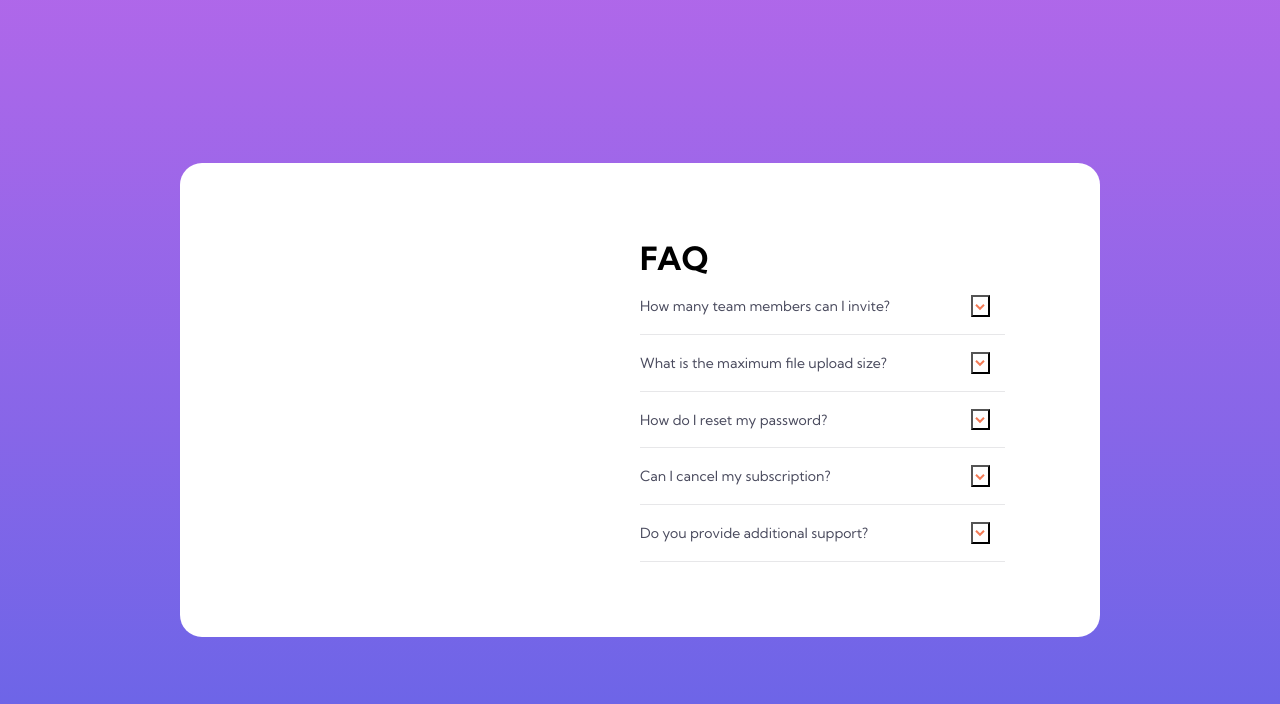
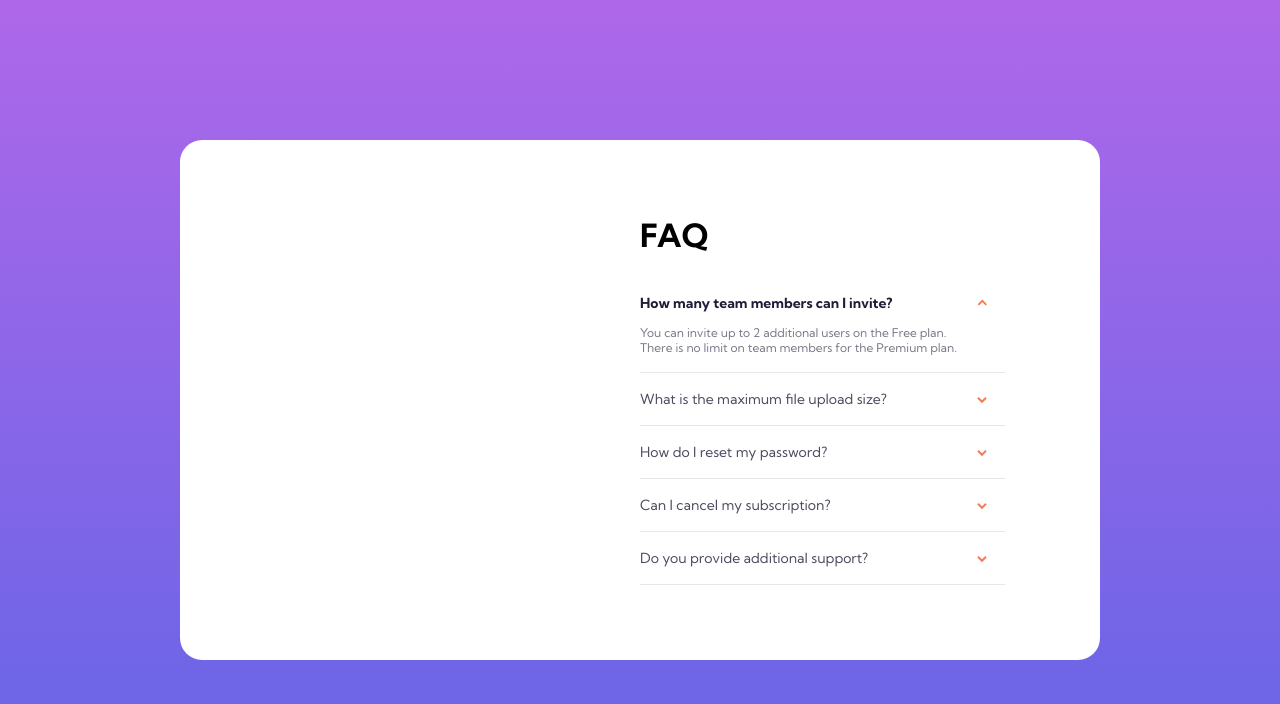
Before and after one commit to anvarMajidov/frontend-mentor-faq-accordion, a plain HTML site: page index.html in a window 1280 px wide. Both pictures are taken after a click on the element "How many team members can I invite?". Drawn offline with Linux system fonts and the light colour scheme.

Commit message:
accordion functionality is done, also css and html has been changed a little, image section is not done yet

```diff
--- /dev/null
+++ b/app.js
@@ -0,0 +1,35 @@
+let accordionQuestions = document.querySelectorAll(".accordion__question");
+let accordionAnswers = document.querySelectorAll(".accordion__answer");
+let buttons = document.querySelectorAll(".button");
+
+accordionQuestions.forEach((accQuest, index) => {
+  accQuest.addEventListener("click", (e) => {
+    let panel = accordionAnswers[index];
+    let button = buttons[index];
+
+    if (panel.style.maxHeight) {
+      //accordion is open, let's close it
+      panel.style.maxHeight = null;
+
+      panel.classList.remove("open");
+      accQuest.classList.remove("open");
+      button.classList.remove("active");
+    } else {
+      //accordion is closed, but before opening new one let's close previous accordion
+      //remove className "open"
+      accordionQuestions.forEach((el) => el.classList.remove("open"));
+      accordionAnswers.forEach((el) => {
+        //!important- following piece of code closes all previous accordions
+        el.style.maxHeight = null;
+        el.classList.remove("open");
+      });
+      buttons.forEach((el) => el.classList.remove("active"));
+
+      panel.style.maxHeight = panel.scrollHeight + "px";
+
+      accQuest.classList.add("open");
+      panel.classList.add("open");
+      button.classList.add("active");
+    }
+  });
+});
--- a/index.html
+++ b/index.html
@@ -30,8 +30,10 @@
               </button>
             </div>
             <div class="accordion__answer">
-              You can invite up to 2 additional users on the Free plan. There is
-              no limit on team members for the Premium plan.
+              <p>
+                You can invite up to 2 additional users on the Free plan. There
+                is no limit on team members for the Premium plan.
+              </p>
             </div>
           </div>
 
@@ -43,8 +45,10 @@
               </button>
             </div>
             <div class="accordion__answer">
-              No more than 2GB. All files in your account must fit your allotted
-              storage space.
+              <p>
+                No more than 2GB. All files in your account must fit your
+                allotted storage space.
+              </p>
             </div>
           </div>
 
@@ -56,8 +60,10 @@
               </button>
             </div>
             <div class="accordion__answer">
-              Click “Forgot password” from the login page or “Change password”
-              from your profile page. A reset link will be emailed to you.
+              <p>
+                Click “Forgot password” from the login page or “Change password”
+                from your profile page. A reset link will be emailed to you.
+              </p>
             </div>
           </div>
 
@@ -69,8 +75,10 @@
               </button>
             </div>
             <div class="accordion__answer">
-              Yes! Send us a message and we’ll process your request no questions
-              asked.
+              <p>
+                Yes! Send us a message and we’ll process your request no
+                questions asked.
+              </p>
             </div>
           </div>
 
@@ -82,12 +90,15 @@
               </button>
             </div>
             <div class="accordion__answer">
-              Chat and email support is available 24/7. Phone lines are open
-              during normal business hours.
+              <p>
+                Chat and email support is available 24/7. Phone lines are open
+                during normal business hours.
+              </p>
             </div>
           </div>
         </div>
       </div>
     </main>
+    <script src="app.js"></script>
   </body>
 </html>
--- a/style.css
+++ b/style.css
@@ -22,7 +22,14 @@ main {
 .button {
   background: transparent;
   padding: 0.1em 0.2em;
+  border: none;
   cursor: pointer;
+
+  transition: transform 0.5s ease;
+}
+
+.button.active {
+  transform: rotateZ(180deg);
 }
 
 .card {
@@ -62,6 +69,7 @@ main {
 h1 {
   font-size: 2rem;
   font-weight: 700;
+  padding-bottom: 0.7em;
 }
 
 .accordion__item {
@@ -81,6 +89,7 @@ h1 {
 
 .accordion__question.open {
   color: hsl(238, 29%, 16%);
+  font-weight: 700;
 }
 
 .accordion__question:hover {
@@ -91,8 +100,11 @@ h1 {
   max-height: 0;
   color: hsl(240, 6%, 50%);
   overflow: hidden;
+  padding-right: 1em;
+
+  transition: max-height 0.5s ease, margin-top 0.5s ease;
 }
 
 .accordion__answer.open {
-  padding-top: 1.08em;
+  margin-top: 1.08em;
 }
```
